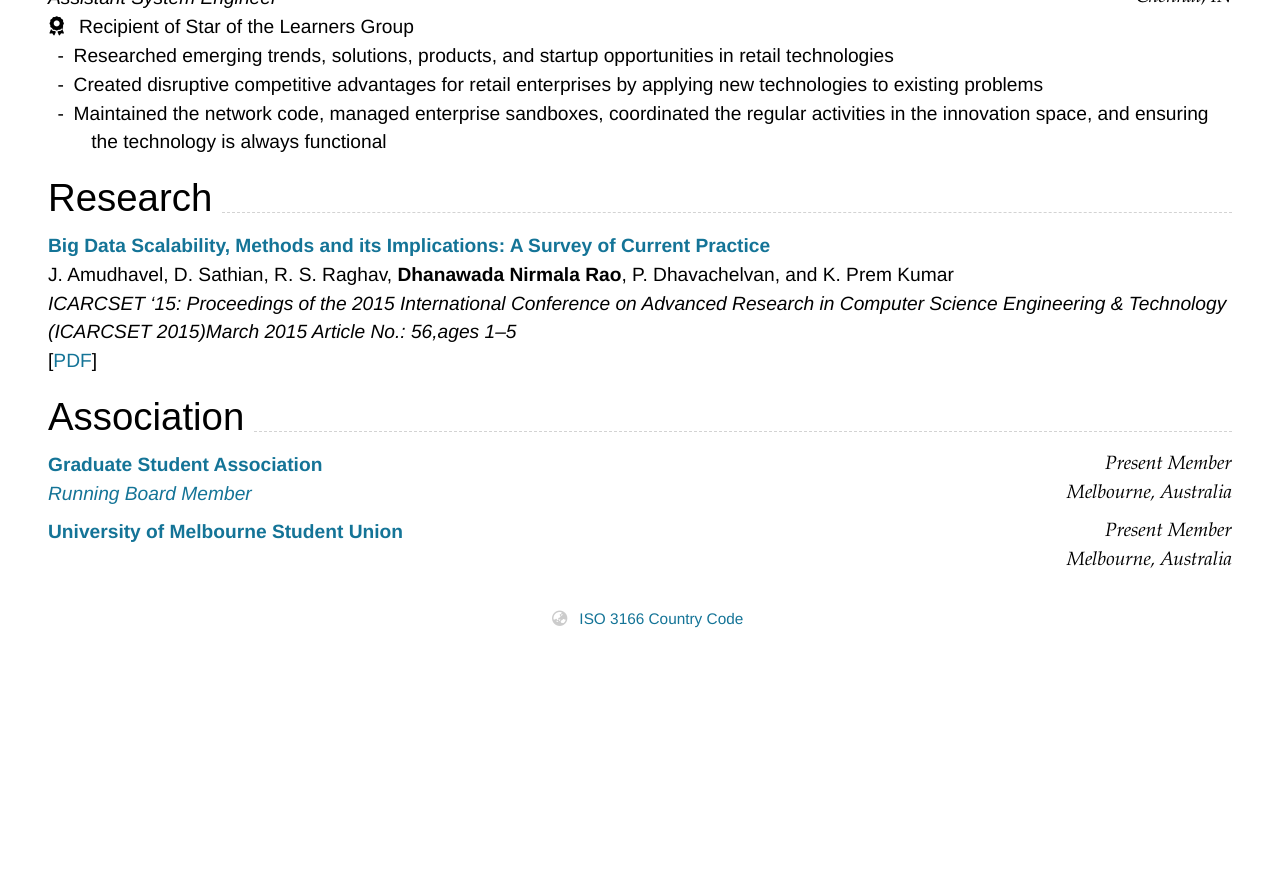
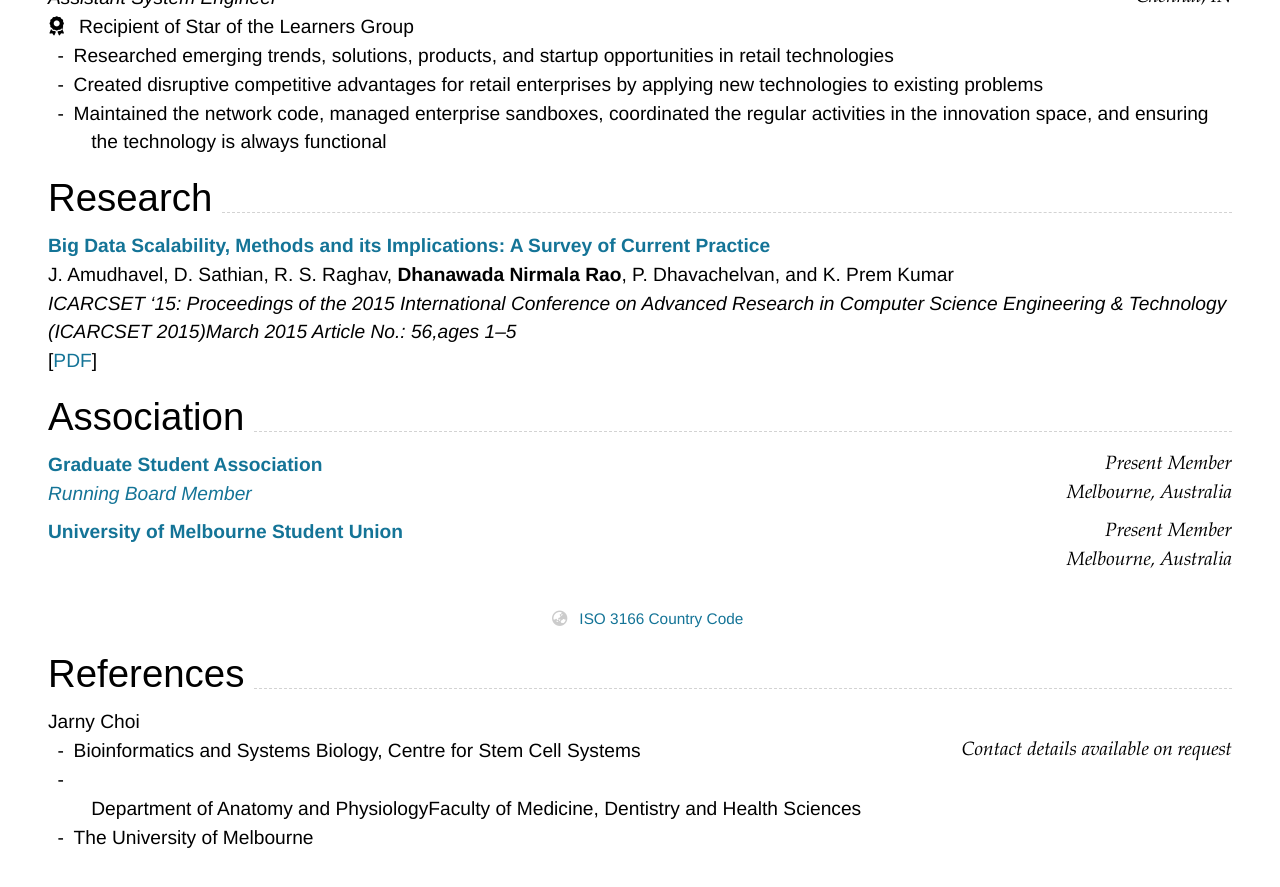
Before and after one commit to thedhanawada/me, a Jekyll site: the page built from index.md, in a window 1280 px wide and 900 px high, scrolled down 2187 px. Shown: the top 887 px of the window. Built offline with Jekyll 4.4.1, drawn with Linux system fonts in a browser that asks for light colours; nearby versions of some CDN libraries; before the commit the page ends 2869 px from its top, so only the background shows below that.

Commit message:
Update index.md

````diff
--- a/index.md
+++ b/index.md
@@ -149,6 +149,16 @@ Melbourne, Australia
 <br><br>
 {% include cv-contact-footer.html %}
 
+## References
+
+Jarny Choi
+```
+Contact details available on request
+```
+- Bioinformatics and Systems Biology, Centre for Stem Cell Systems
+- Department of Anatomy and Physiology | Faculty of Medicine, Dentistry and Health Sciences
+- The University of Melbourne
+
 <!-- ### Footer
 
 Last updated: May 2013 -->
````
